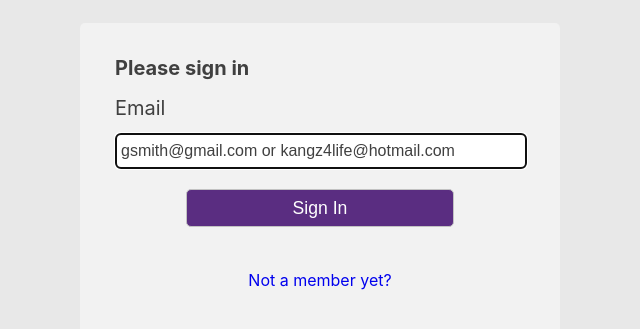
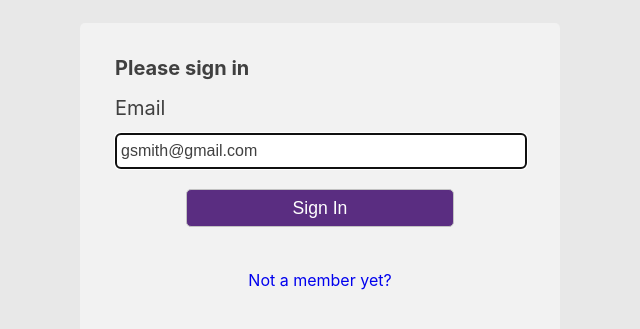
Before and after one commit to graysonsmith91/kings-court, a React (Create React App) app: page /login/ in a window 1280 px wide. Shown: the part 137-466 px from the top of the page, without its empty margins (320-960 px from the left). Built offline with nearby package versions, Linux system fonts and the light colour scheme.

Commit message:
Fixed key prop errors

```diff
--- a/src/components/auth/Login.js
+++ b/src/components/auth/Login.js
@@ -4,7 +4,7 @@ import { useNavigate } from "react-router-dom"
 import "./Login.css"
 
 export const Login = () => {
-    const [email, set] = useState("gsmith@gmail.com or kangz4life@hotmail.com")
+    const [email, set] = useState("gsmith@gmail.com")
     const navigate = useNavigate()
 
     const handleLogin = (e) => {
--- a/src/components/posts/PostCategories.js
+++ b/src/components/posts/PostCategories.js
@@ -27,14 +27,15 @@ export const CategoriesList = () => {
             {
                 categories.map(
                     (category) => {
-                        return <>
-                            <div className="post" onClick={() => navigate(`/${category.category}`)}>
-                                <div className="category">
-                                    <h1 className="">{category.category}</h1>
-                                </div>
-                                <div className="category_description">{category.description}</div>
+                        return (
+                        <div key={category.id} className="post" onClick={() => navigate(`/${category.category}`)}>
+
+                            <div className="category">
+                                <h1 className="">{category.category}</h1>
                             </div>
-                        </>
+                            <div className="category_description">{category.description}</div>
+                        </div>
+                        )
                     }
                 )
             }
--- a/src/components/posts/PostDetails.js
+++ b/src/components/posts/PostDetails.js
@@ -63,7 +63,6 @@ export const PostDetails = () => {
         return (
             <div className="comments_section">
                 {currentComments.map((comment) =>
-                    <>
 
                         <section className="post_expanded" key={comment.id}>
                             <div className="profile_card" onClick={() => navigate(`/profile/${comment.userId}`)}>
@@ -78,7 +77,6 @@ export const PostDetails = () => {
                             </div>
                         </section>
 
-                    </>
                 )}
             </div>
         )
--- a/src/components/posts/PostList.js
+++ b/src/components/posts/PostList.js
@@ -73,19 +73,17 @@ export const PostList = () => {
             {
                 sortedPosts.map(
                     (post) => {
-                        return <>
+                        return (
                             <div className="post" key={post.id}>
-
                                 <div className="post_headline" onClick={() => navigate(`/post/${post.id}`)}>{post.headline}</div>
                                 <div className="post_username">{post.user.username}</div>
                                 <div>{post.datetime}</div>
                                 <div>{deleteButtonForPost(post)}</div>
                             </div>
-                        </>
+                        )
                     }
                 )
             }
-
         </div>
     </>
 }
--- a/src/components/posts/Posts.css
+++ b/src/components/posts/Posts.css
@@ -170,7 +170,7 @@
 .forums_header {
     font-size: 1.25rem;
     text-align: center;
-    cursor: pointer;
+
 }
 
 .pagination {
```
